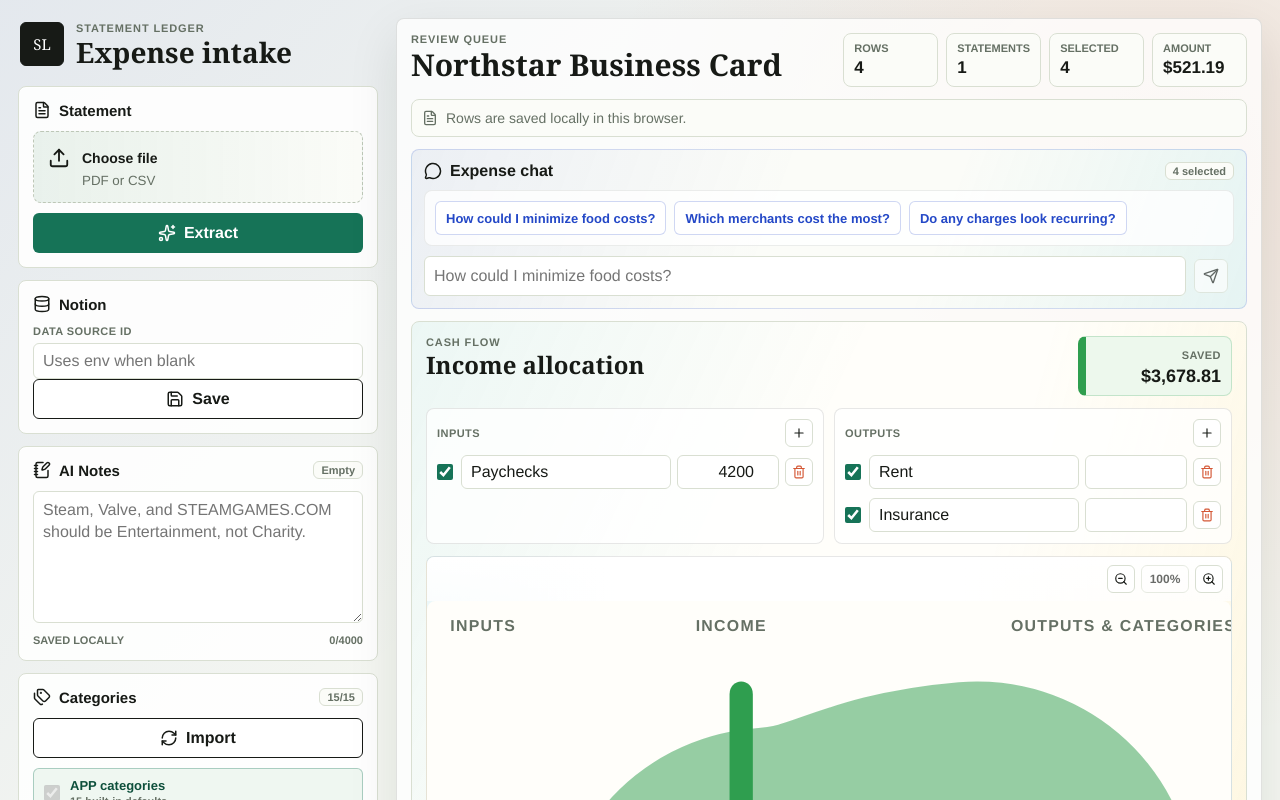
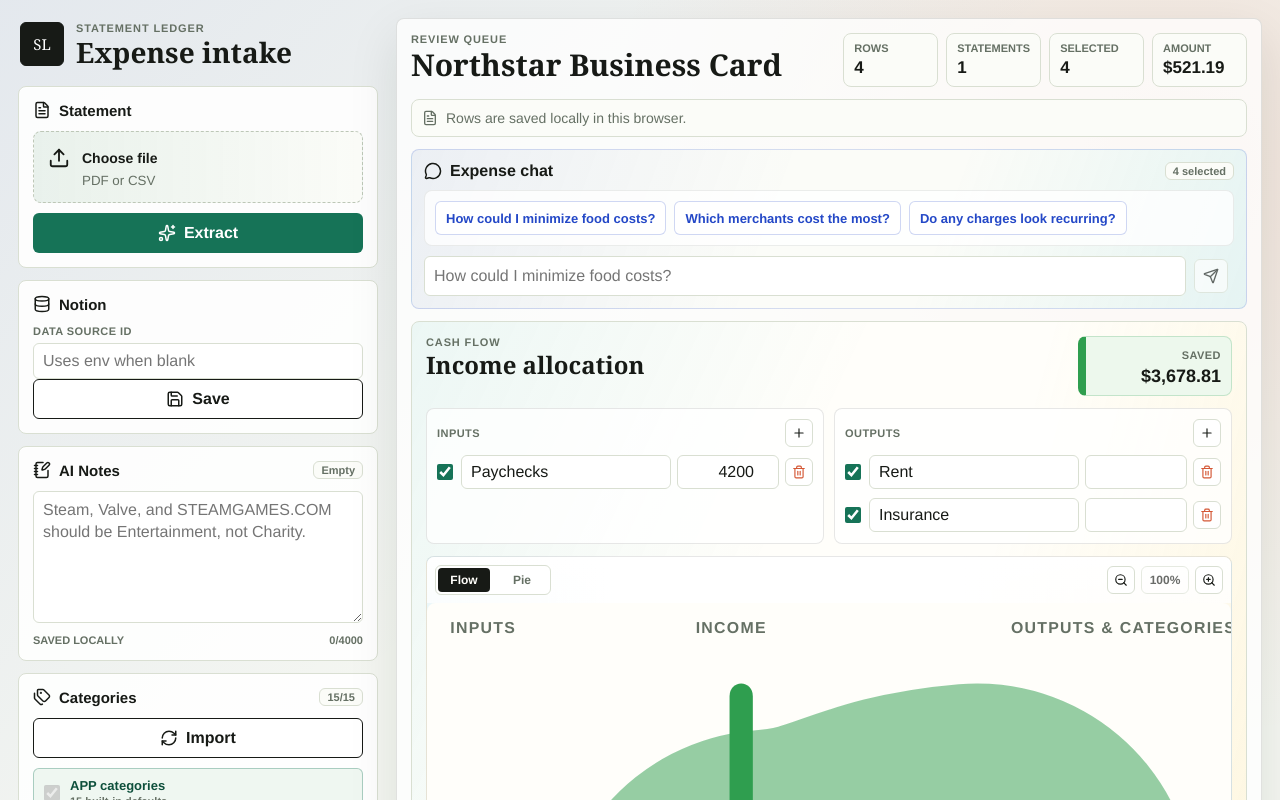
Before and after one commit to the-sides/any-statement, a Next.js app: page / in a window 1280 px wide. Shown: the top 800 px of the page. Built offline with nearby package versions, Linux system fonts and the light colour scheme.

Commit message:
Add selectable cash flow graph types

```diff
--- a/app/globals.css
+++ b/app/globals.css
@@ -865,10 +865,52 @@ button:focus-visible,
   top: 0;
   z-index: 2;
   display: flex;
-  justify-content: flex-end;
-  gap: 6px;
+  align-items: center;
+  justify-content: space-between;
+  gap: 8px;
+  flex-wrap: wrap;
   padding: 8px;
   background: linear-gradient(180deg, #ffffff 0%, rgba(255, 255, 255, 0.76) 100%);
+}
+
+.graph-type-control,
+.graph-zoom-controls {
+  display: inline-flex;
+  align-items: center;
+  gap: 6px;
+}
+
+.graph-type-control {
+  border: 1px solid var(--line);
+  border-radius: 6px;
+  background: #fff;
+  padding: 2px;
+}
+
+.graph-type-control button {
+  min-width: 52px;
+  height: 24px;
+  border: 0;
+  border-radius: 4px;
+  background: transparent;
+  color: var(--muted);
+  padding: 0 9px;
+  font-size: 12px;
+  font-weight: 900;
+}
+
+.graph-type-control button:hover:not(.active) {
+  background: #eef2e9;
+  color: var(--ink);
+}
+
+.graph-type-control button.active {
+  background: var(--ink);
+  color: #fffefa;
+}
+
+.graph-zoom-controls {
+  margin-left: auto;
 }
 
 .graph-zoom-reset {
@@ -895,11 +937,20 @@ button:focus-visible,
   height: auto;
 }
 
+.pie-chart {
+  display: block;
+  width: 100%;
+  min-width: 620px;
+  height: auto;
+}
+
 .sankey-stage {
   fill: #fffefa;
 }
 
-.sankey-title {
+.sankey-title,
+.pie-title,
+.pie-legend-heading {
   fill: var(--muted);
   font-size: 15px;
   font-weight: 900;
@@ -907,9 +958,48 @@ button:focus-visible,
   text-transform: uppercase;
 }
 
-.sankey-empty {
+.sankey-empty,
+.pie-empty {
   fill: var(--muted);
   font-size: 18px;
+  font-weight: 800;
+}
+
+.pie-stage {
+  fill: #fffefa;
+}
+
+.pie-slice {
+  stroke: #fffefa;
+  stroke-width: 2.5;
+  transition:
+    opacity 0.16s ease,
+    transform 0.16s ease;
+  transform-origin: center;
+}
+
+.pie-slice:hover {
+  opacity: 0.86;
+}
+
+.pie-legend-row {
+  color: var(--ink);
+}
+
+.pie-legend-swatch {
+  stroke: rgba(255, 255, 255, 0.82);
+  stroke-width: 1.5;
+}
+
+.pie-legend-label {
+  fill: var(--ink);
+  font-size: 18px;
+  font-weight: 900;
+}
+
+.pie-legend-value {
+  fill: var(--muted);
+  font-size: 15px;
   font-weight: 800;
 }
 
--- a/components/StatementWorkspace.tsx
+++ b/components/StatementWorkspace.tsx
@@ -122,6 +122,13 @@ type ExpenseChatResponse = {
   error?: string;
 };
 
+const CASH_FLOW_GRAPH_TYPES = [
+  { value: "flow", label: "Flow" },
+  { value: "pie", label: "Pie" }
+] as const;
+
+type CashFlowGraphType = (typeof CASH_FLOW_GRAPH_TYPES)[number]["value"];
+
 const currencyNames = new Intl.DisplayNames(["en"], { type: "currency" });
 const CATEGORIZATION_NOTES_STORAGE_KEY =
   "statement-ledger.categorization-notes";
@@ -209,6 +216,8 @@ export function StatementWorkspace() {
   const [dataSourceId, setDataSourceId] = useState("");
   const [categoryFilters, setCategoryFilters] = useState<string[]>([]);
   const [graphZoom, setGraphZoom] = useState(1);
+  const [cashFlowGraphType, setCashFlowGraphType] =
+    useState<CashFlowGraphType>("flow");
   const [busy, setBusy] = useState<"idle" | "extracting" | "saving">("idle");
   const [categoryBusy, setCategoryBusy] = useState<
     "idle" | "loading" | "importing" | "updating"
@@ -1723,6 +1732,26 @@ export function StatementWorkspace() {
 
             <div className="flow-visual" aria-label="Cash flow visualization">
               <div className="flow-visual-toolbar">
+                <div className="graph-type-control" aria-label="Graph type">
+                  {CASH_FLOW_GRAPH_TYPES.map((graphType) => (
+                    <button
+                      className={
+                        cashFlowGraphType === graphType.value ? "active" : ""
+                      }
+                      key={graphType.value}
+                      type="button"
+                      aria-pressed={cashFlowGraphType === graphType.value}
+                      onClick={() => setCashFlowGraphType(graphType.value)}
+                    >
+                      {graphType.label}
+                    </button>
+                  ))}
+                </div>
+                {cashFlowGraphType === "flow" ? (
+                  <div
+                    className="graph-zoom-controls"
+                    aria-label="Graph zoom controls"
+                  >
                     <button
                       className="mini-icon-button"
                       type="button"
@@ -1754,11 +1783,17 @@ export function StatementWorkspace() {
                       <ZoomIn size={14} {...hydrationSafeIconProps} />
                     </button>
                   </div>
+                ) : null}
+              </div>
+              {cashFlowGraphType === "flow" ? (
                 <CashFlowSankey
                   summary={cashFlowSummary}
                   currency={currency}
                   zoom={graphZoom}
                 />
+              ) : (
+                <CashFlowPie summary={cashFlowSummary} currency={currency} />
+              )}
             </div>
           </div>
         </section>
@@ -2083,6 +2118,16 @@ type SankeySegment<T> = T & {
   yc: number;
 };
 
+type PieSlice = {
+  id: string;
+  label: string;
+  amount: number;
+  percent: number;
+  color: string;
+  startAngle: number;
+  endAngle: number;
+};
+
 function CashFlowSankey({
   summary,
   currency,
@@ -2365,6 +2410,128 @@ function CashFlowSankey({
   );
 }
 
+function CashFlowPie({
+  summary,
+  currency
+}: {
+  summary: CashFlowSummary;
+  currency: string;
+}) {
+  const width = 760;
+  const legendX = 398;
+  const legendTop = 78;
+  const legendRowHeight = 46;
+  const allocations = summary.allocations.filter(
+    (allocation) => allocation.amount > 0
+  );
+  const allocationTotal = allocations.reduce(
+    (sum, allocation) => sum + allocation.amount,
+    0
+  );
+  const height = Math.max(
+    420,
+    legendTop + 46 + Math.max(allocations.length, 1) * legendRowHeight
+  );
+  const centerX = 210;
+  const centerY = height / 2;
+  const radius = 146;
+  const slices = layoutPieSlices(allocations);
+
+  return (
+    <svg
+      className="pie-chart"
+      viewBox={`0 0 ${width} ${height}`}
+      role="img"
+      aria-label="Pie graph of savings, manual outputs, and statement categories"
+    >
+      <rect className="pie-stage" width={width} height={height} rx="8" />
+      <text className="pie-title" x="24" y="32">
+        Allocation share
+      </text>
+
+      {slices.length === 0 ? (
+        <text
+          className="pie-empty"
+          x={centerX}
+          y={centerY}
+          textAnchor="middle"
+        >
+          Add outputs or statement rows
+        </text>
+      ) : (
+        <>
+          <g className="pie-slices">
+            {slices.length === 1 ? (
+              <circle
+                className="pie-slice"
+                cx={centerX}
+                cy={centerY}
+                r={radius}
+                fill={slices[0].color}
+              >
+                <title>
+                  {slices[0].label}: {formatCurrency(slices[0].amount, currency)}
+                </title>
+              </circle>
+            ) : (
+              slices.map((slice) => (
+                <path
+                  className="pie-slice"
+                  d={pieSlicePath(
+                    centerX,
+                    centerY,
+                    radius,
+                    slice.startAngle,
+                    slice.endAngle
+                  )}
+                  fill={slice.color}
+                  key={slice.id}
+                >
+                  <title>
+                    {slice.label}: {formatCurrency(slice.amount, currency)}
+                  </title>
+                </path>
+              ))
+            )}
+          </g>
+
+          <g className="pie-legend" transform={`translate(${legendX} 0)`}>
+            <text className="pie-legend-heading" x="0" y="32">
+              {formatCurrency(allocationTotal, currency)} total
+            </text>
+            {slices.map((slice, index) => (
+              <g
+                className="pie-legend-row"
+                key={slice.id}
+                transform={`translate(0 ${
+                  legendTop + index * legendRowHeight
+                })`}
+              >
+                <rect
+                  className="pie-legend-swatch"
+                  x="0"
+                  y="-13"
+                  width="14"
+                  height="14"
+                  rx="4"
+                  fill={slice.color}
+                />
+                <text className="pie-legend-label" x="24" y="-2">
+                  {truncateSvgText(slice.label, 30)}
+                </text>
+                <text className="pie-legend-value" x="24" y="19">
+                  {formatCurrency(slice.amount, currency)} /{" "}
+                  {formatPercent(slice.percent)}
+                </text>
+              </g>
+            ))}
+          </g>
+        </>
+      )}
+    </svg>
+  );
+}
+
 function subscribeToCategorizationNotes(onStoreChange: () => void) {
   if (typeof window === "undefined") {
     return () => {};
@@ -2969,6 +3136,73 @@ function sankeyLabelLeaderPath(
   ].join(" ");
 }
 
+function layoutPieSlices(
+  items: ReadonlyArray<{
+    id: string;
+    label: string;
+    amount: number;
+    source: string;
+  }>
+): PieSlice[] {
+  const total = items.reduce((sum, item) => sum + item.amount, 0);
+
+  if (total <= 0) {
+    return [];
+  }
+
+  let cursor = -90;
+
+  return items.map((item, index) => {
+    const angle = (item.amount / total) * 360;
+    const startAngle = cursor;
+    const endAngle = cursor + angle;
+    cursor = endAngle;
+
+    return {
+      id: item.id,
+      label: item.label,
+      amount: item.amount,
+      percent: (item.amount / total) * 100,
+      color: allocationColor(item.source, index),
+      startAngle,
+      endAngle
+    };
+  });
+}
+
+function pieSlicePath(
+  centerX: number,
+  centerY: number,
+  radius: number,
+  startAngle: number,
+  endAngle: number
+) {
+  const start = piePoint(centerX, centerY, radius, startAngle);
+  const end = piePoint(centerX, centerY, radius, endAngle);
+  const largeArc = endAngle - startAngle > 180 ? 1 : 0;
+
+  return [
+    `M ${centerX} ${centerY}`,
+    `L ${start.x} ${start.y}`,
+    `A ${radius} ${radius} 0 ${largeArc} 1 ${end.x} ${end.y}`,
+    "Z"
+  ].join(" ");
+}
+
+function piePoint(
+  centerX: number,
+  centerY: number,
+  radius: number,
+  angle: number
+) {
+  const radians = (angle * Math.PI) / 180;
+
+  return {
+    x: centerX + radius * Math.cos(radians),
+    y: centerY + radius * Math.sin(radians)
+  };
+}
+
 function clamp(value: number, min: number, max: number) {
   return Math.min(max, Math.max(min, value));
 }
```
Lines whose indentation alone changed are shown as unchanged.
